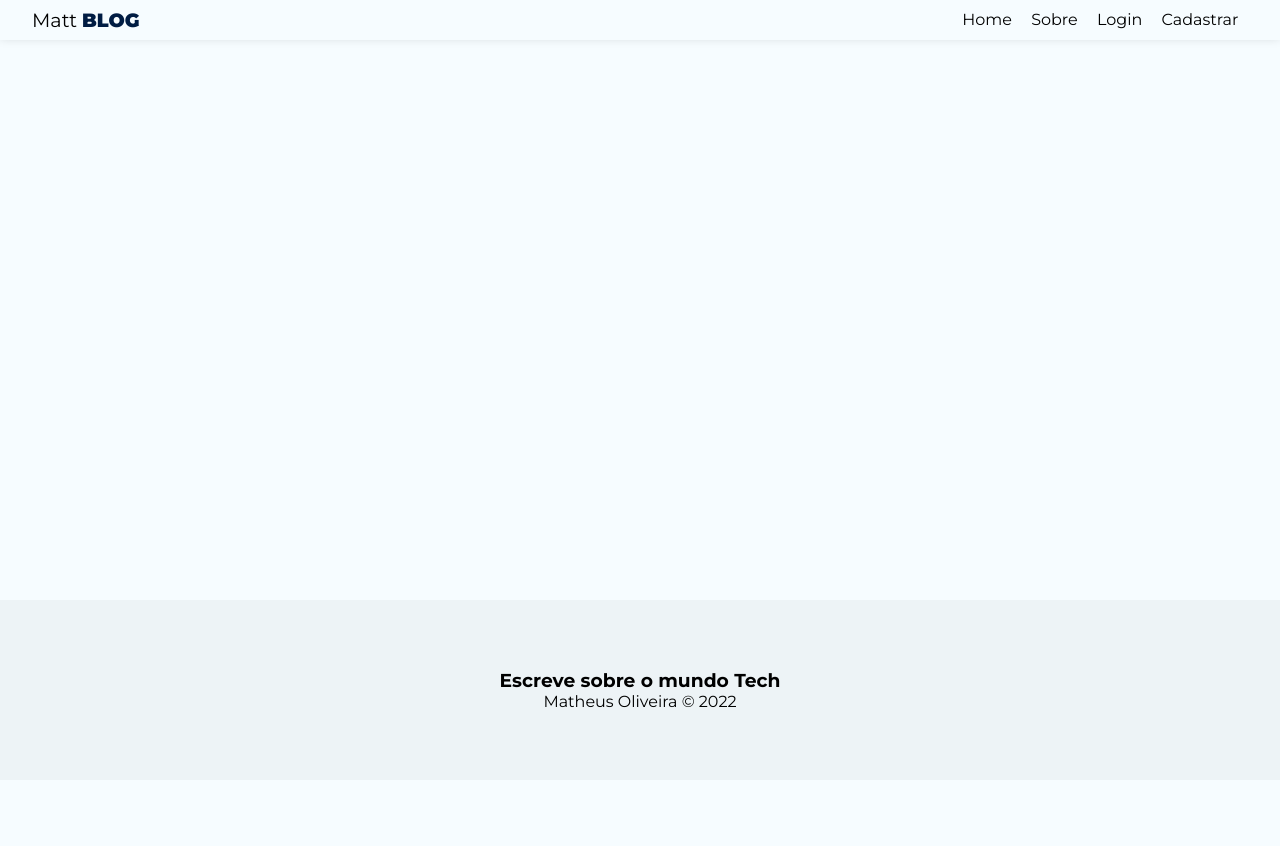
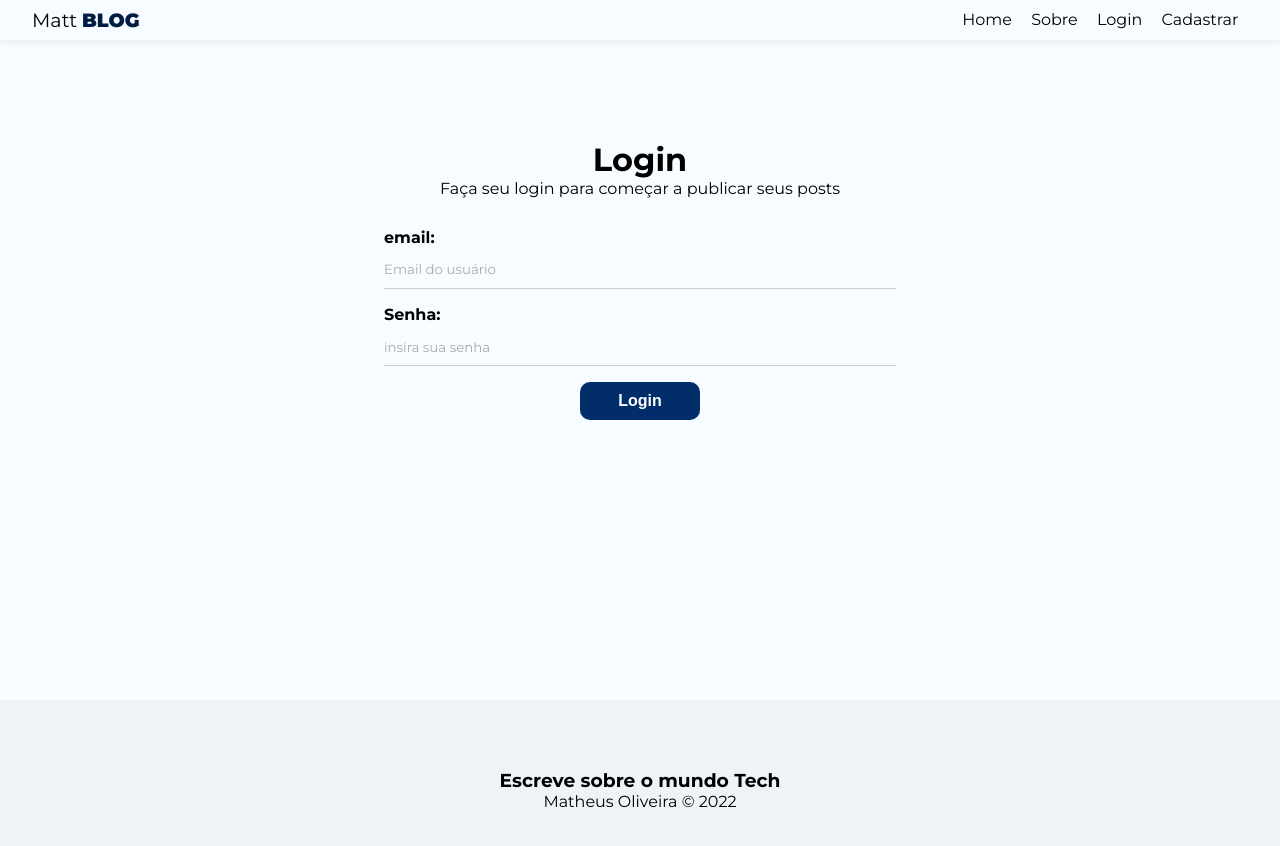
Before and after one commit to MatheusOliveira047/matt-blog, a React (Create React App) app: page /post/publish in a window 1280 px wide. Shown: the top 846 px of the page. Before the commit the page ends 800 px from the top, so only its background shows below. Built offline with nearby package versions, Linux system fonts and the light colour scheme; no server answers.

Commit message:
criando função de login no sistema

```diff
--- a/src/hooks/useAuthetication.js
+++ b/src/hooks/useAuthetication.js
@@ -76,6 +76,31 @@ export const useAuthentication = ()=>{
     signOut(auth)
   }
 
+  const login = async (data)=>{
+    checkiIfIsCancelled()
+    setLoading(true)
+    setError(false)
+
+    try {
+      await signInWithEmailAndPassword(auth,data.email, data.password)
+
+      setLoading(false)
+    } catch (error) {
+      let systemErrorMessage
+      if(error.message.includes('user-not-found')){
+        systemErrorMessage = "Usuário não existe"
+      }else if(error.message.includes('wrong-password')){
+        systemErrorMessage = "Senha incorreta"
+      }else{
+        systemErrorMessage = 'Ocorreu um erro, tente novamente mais tarde'
+      }
+      setError(systemErrorMessage)
+      setLoading(false)
+
+    }
+
+  }
+
   useEffect(()=>{
     return ()=> setCancelled(true)
   },[])
@@ -85,7 +110,8 @@ export const useAuthentication = ()=>{
     createUser,
     error,
     loading,
-    logout
+    logout,
+    login
   }
 
 }
--- a/src/pages/Login/Login.module.css
+++ b/src/pages/Login/Login.module.css
@@ -0,0 +1,8 @@
+.login{
+  text-align: center;
+  margin-top: 100px;
+}
+
+.login p{
+  margin-bottom: 30px;
+}
--- a/src/pages/Login/index.js
+++ b/src/pages/Login/index.js
@@ -1,10 +1,71 @@
 import styles from './Login.module.css'
 
+import { useAuthentication } from '../../hooks/useAuthetication'
+import { useState, useEffect } from 'react'
 
 const Login = () => {
+  const [email,setEmail] = useState('')
+  const [password,setPassword] = useState('')
+  const [error,setError] = useState('')
+
+  const {loading, error:authError, login} = useAuthentication()
+
+  const handleFormLogin = async (e)=>{
+    e.preventDefault()
+
+    setError("")
+
+    const user = {
+      email,
+      password
+    }
+
+   const res = await login(user)
+   console.log(res)
+  }
+
+  useEffect(()=>{
+    if(authError){
+      setError(authError)
+    }
+
+  },[authError])
+
+
   return (
-    <div>
+    <div className={styles.login}>
+      <h1>Login</h1>
+      <p>Faça seu login para começar a publicar seus posts</p>
+      <form onSubmit={handleFormLogin}>
 
+      <label>
+        <span>email: </span>
+        <input
+          type="email"
+          name='email'
+          required
+          placeholder='Email do usuário'
+          value={email}
+          onChange={(e)=> setEmail(e.target.value)}
+        />
+      </label>
+      <label>
+        <span>Senha: </span>
+        <input
+          type="password"
+          name='password'
+          required
+          placeholder='insira sua senha'
+          value={password}
+          onChange={(e)=> setPassword(e.target.value)}
+        />
+      </label>
+
+     {loading ? (<button className='btn' disabled> Aguarde...</button>) : (<button className='btn'> Login</button>)}
+      {error && <p className='error'>{error}</p>}
+
+
+      </form>
     </div>
   )
 }
--- a/src/pages/Register/Register.module.css
+++ b/src/pages/Register/Register.module.css
@@ -3,5 +3,5 @@
   margin-top: 100px;
 }
 .register p{
-  color: #bbb;
+  margin-bottom: 30px;
 }
```
